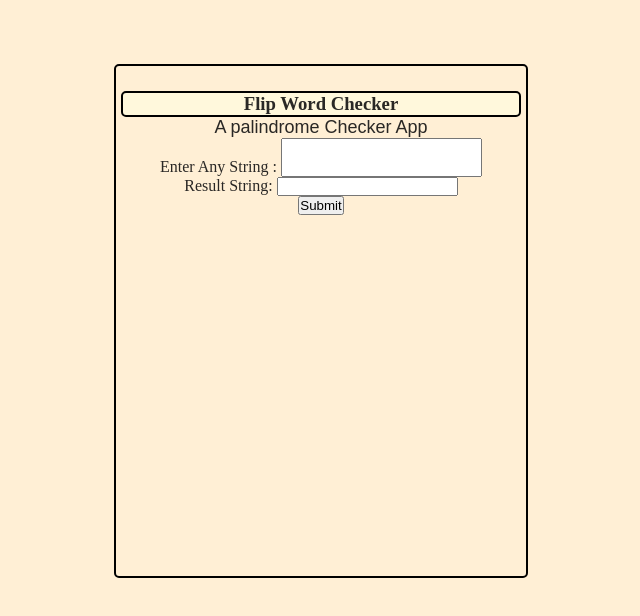
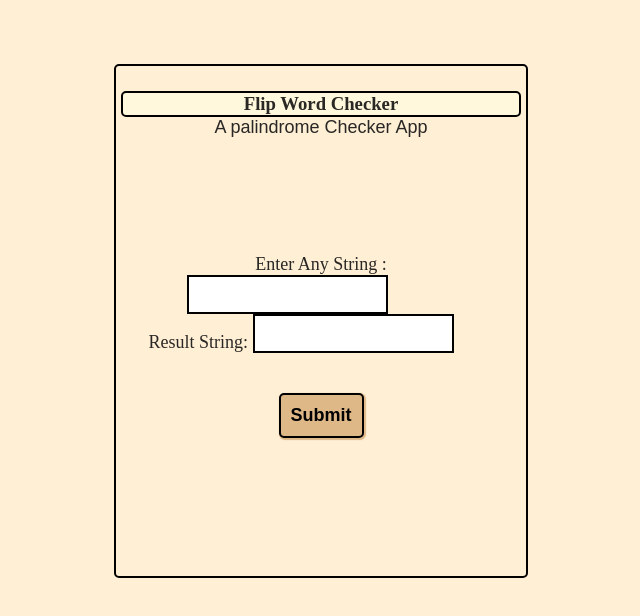
Before and after one commit to naima-shk/Palindrome-Checker, a plain HTML site: page index.html in a window 1280 px wide. Shown: the whole page, without its empty margins (334-974 px from the left). Drawn offline with Linux system fonts and the light colour scheme.

Commit message:
'Palindrome-checker'

```diff
--- a/index.html
+++ b/index.html
@@ -1,27 +1,26 @@
 <!DOCTYPE html>
 <html lang="en">
   <head>
-    <meta charset="UTF-8">
-    <meta http-equiv="X-UA-Compatible" content="IE=edge">
-    <meta name="viewport" content="width=device-width, initial-scale=1.0">
+    <meta charset="UTF-8" />
+    <meta http-equiv="X-UA-Compatible" content="IE=edge" />
+    <meta name="viewport" content="width=device-width, initial-scale=1.0" />
     <title>Document</title>
-    <link rel="stylesheet" href="style.css">
+    <link rel="stylesheet" href="style.css" />
   </head>
   <body>
     <div class="num">
       <div id="heading1">
-        <h3> Flip Word Checker</h3>
+        <h3>Flip Word Checker</h3>
       </div>
 
-
-    <p>A palindrome Checker App <br> </p>
-
+      <p>A palindrome Checker App <br /></p>
+       <div class="text">
       Enter Any String :
-    <input type="text" id="a"> <br>
+      <input type="text" id="a" /> <br />
       Result String:
-    <input type="text" id="b"> <br>
-    <input type="submit" onclick="isPalin()">
-
+      <input type="text" id="b" /> <br />
+      <input type="submit" id="sub" onclick="isPalin()" />
+    </div>
     </div>
     <script src="app.js"></script>
   </body>
--- a/style.css
+++ b/style.css
@@ -49,7 +49,7 @@ h3{
 /*.form{
     margin-top: 10%;
 }*/
-#guess{
+/*#guess{
     font-weight: bolder;
     font-size: large;
 
@@ -64,8 +64,8 @@ h3{
     box-sizing: border-box;
     border: 2px solid black;
     border-radius: 5px;
-}
-#subt{
+}*/
+/*#subt{
     background: burlywood;
     margin-top: 10%;
     padding: 10px;
@@ -82,7 +82,7 @@ h3{
     color: cornsilk;
     cursor: pointer;
 
-}
+}*/
 
 p{
     font-size: large;
@@ -91,15 +91,40 @@ p{
 
 }
 
-#guessfeild{
+/*#guessfeild{
  padding: 20px;
  box-sizing: border-box;
  padding: 20px 20px 0 0;
-}
+}*/
 #a{
     justify-content: center;
     text-align: center;
-    padding: 20px;
- box-sizing: border-box;
+    padding: 10px;
+    margin-right: 17%;
+    border: 2px solid black;
  padding: 20px 20px 0 0;
 }
+.text{
+    margin-top: 29%;
+    justify-content: center;
+    text-align: center;
+    font-size: large;
+}
+#b{
+    box-sizing: border-box;
+ padding: 20px 20px 0 0;
+    justify-content: center;
+    text-align: center;
+    margin-right: 10%;
+    border: 2px solid black;
+}
+#sub{
+    background: burlywood;
+    margin-top: 10%;
+    padding: 10px;
+    border: 2px solid black;
+    border-radius: 5px;
+    box-shadow: 1px 1px 1px 1px burlywood;
+    font-weight: bolder;
+    font-size: large;
+}
```
Lines whose indentation alone changed are shown as unchanged.
